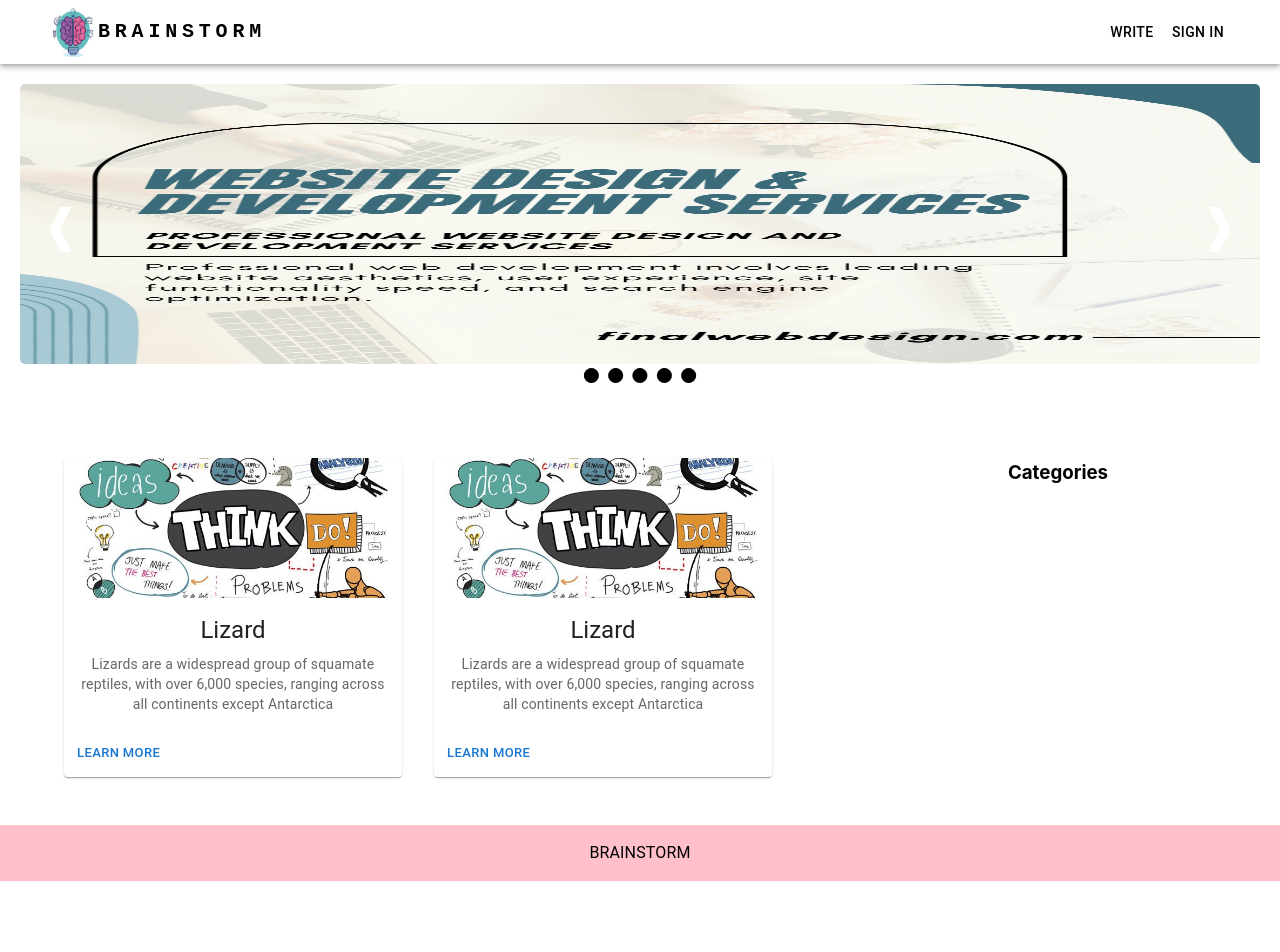
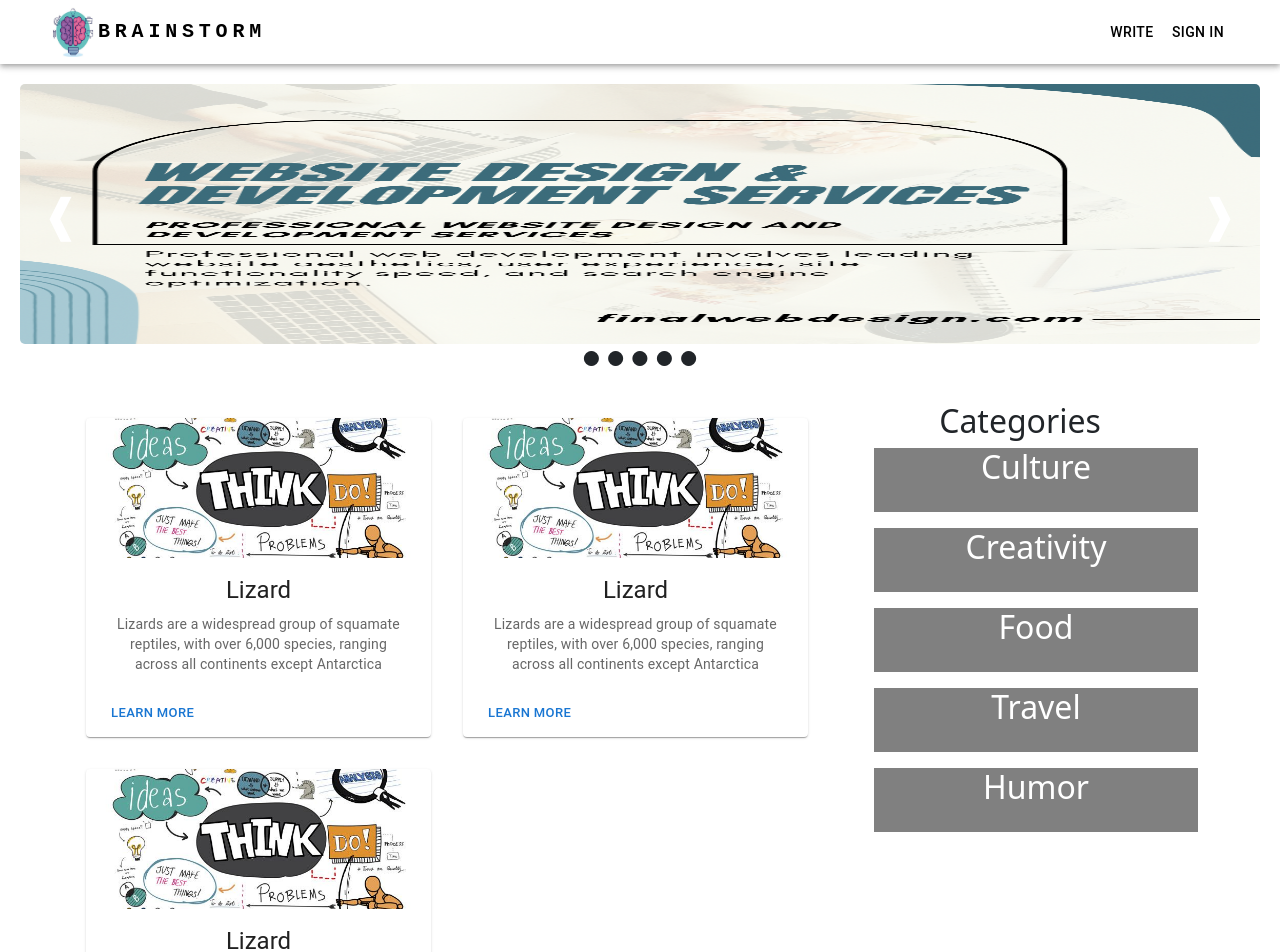
Before and after one commit to AditiSethi0419/BRAINSTORM, a React (Create React App) app: page / in a window 1280 px wide. Shown: the top 952 px of the page. Before the commit the page ends 881 px from the top, so only its background shows below. Built offline with nearby package versions, Linux system fonts and the light colour scheme.

Commit message:
add bootstrap and work on home page

```diff
--- a/package.json
+++ b/package.json
@@ -10,6 +10,7 @@
     "@testing-library/jest-dom": "^5.16.5",
     "@testing-library/react": "^13.4.0",
     "@testing-library/user-event": "^13.5.0",
+    "bootstrap": "^5.2.3",
     "react": "^18.2.0",
     "react-dom": "^18.2.0",
     "react-scripts": "5.0.1",
--- a/src/Components/Categories.js
+++ b/src/Components/Categories.js
@@ -1,16 +1,24 @@
 import React from 'react';
 import { Box } from '@mui/material';
-import Stack from '@mui/material/Stack';
 
+const text = [
+  'Culture', 'Creativity', 'Food', 'Travel', 'Humor'
+]
 
 const Categories = () => {
   return (
     <Box>
-      <h3>Categories</h3>
-       <Stack spacing={2}>
-        <div><img src=""  /></div>
+      <h2>Categories</h2>
+      <ul style={{ listStyle: "none" }}>
+        {text.map((value) => (
+          <li style={{ height: '4rem', marginBottom: '1rem', backgroundColor: 'grey' }}>
+            <div style={{ color: 'white' }}>
+              <h2>{value}</h2>
+            </div>
+          </li>
+        ))}
 
-      </Stack>
+      </ul>
     </Box>
   );
 }
--- a/src/Components/ImgMediaCard.js
+++ b/src/Components/ImgMediaCard.js
@@ -9,7 +9,7 @@ import Image3 from '../Images/Image3.jpg';
 export default function ImgMediaCard() {
   return (
 
-    <Card sx={{ maxWidth: 345 , mx:2, mt:2}}>
+    <Card sx={{ maxWidth: 345,maxHeight:'23rem' , mx:2, mt:2,my:2}}>
       <CardMedia
         component="img"
         alt="green iguana"
--- a/src/Components/PageGrid.js
+++ b/src/Components/PageGrid.js
@@ -1,24 +1,28 @@
 import React from 'react';
 import ImgMediaCard from './ImgMediaCard';
-import {Grid} from '@mui/material';
 import Categories from './Categories';
 
 const PageGrid = () => {
   return (
 
-  <Grid container display={'flex'} flexWrap={'nowrap'}>
-  <Grid item xs={8} sx={{m:3,p:3}} display={'flex'} >
+  <div className='container'>
+    <div className='row'>
+  <div className='col-8'>
+  <div className='row'>
 
     <ImgMediaCard />
     <ImgMediaCard />
-
-
-  </Grid>
-  <Grid item xs={4} sx={{m:3,p:3}}>
+    <ImgMediaCard />
+    <div>
+    <button type="button" class="btn btn-primary my-2">Load more</button>
+    </div>
+    </div>
+  </div>
+  <div className='col-4'>
  <Categories />
-  </Grid>
- </Grid>
-
+  </div>
+ </div>
+ </div>
   );
 }
 
--- a/src/index.js
+++ b/src/index.js
@@ -3,7 +3,7 @@ import ReactDOM from 'react-dom/client';
 import './index.css';
 import App from './App';
 import reportWebVitals from './reportWebVitals';
-
+import 'bootstrap/dist/css/bootstrap.min.css';
 const root = ReactDOM.createRoot(document.getElementById('root'));
 root.render(
   <React.StrictMode>
```
